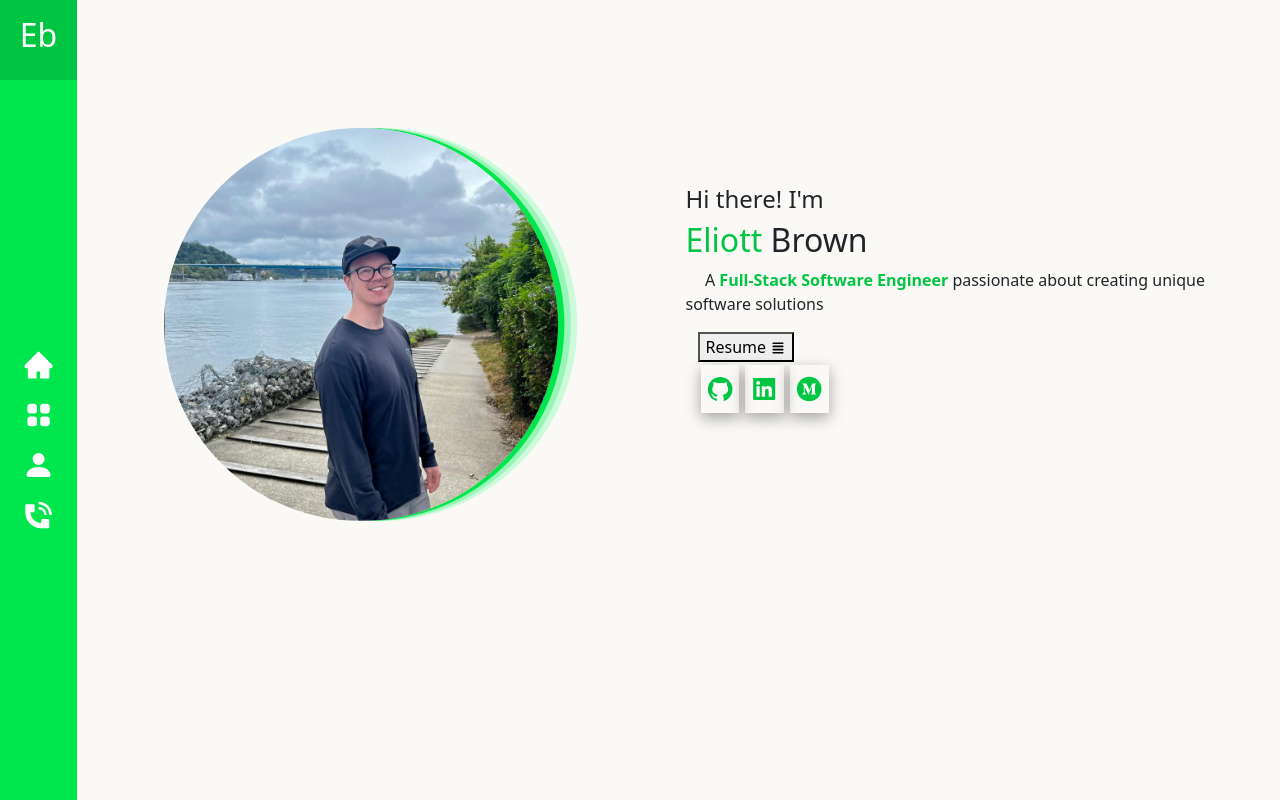
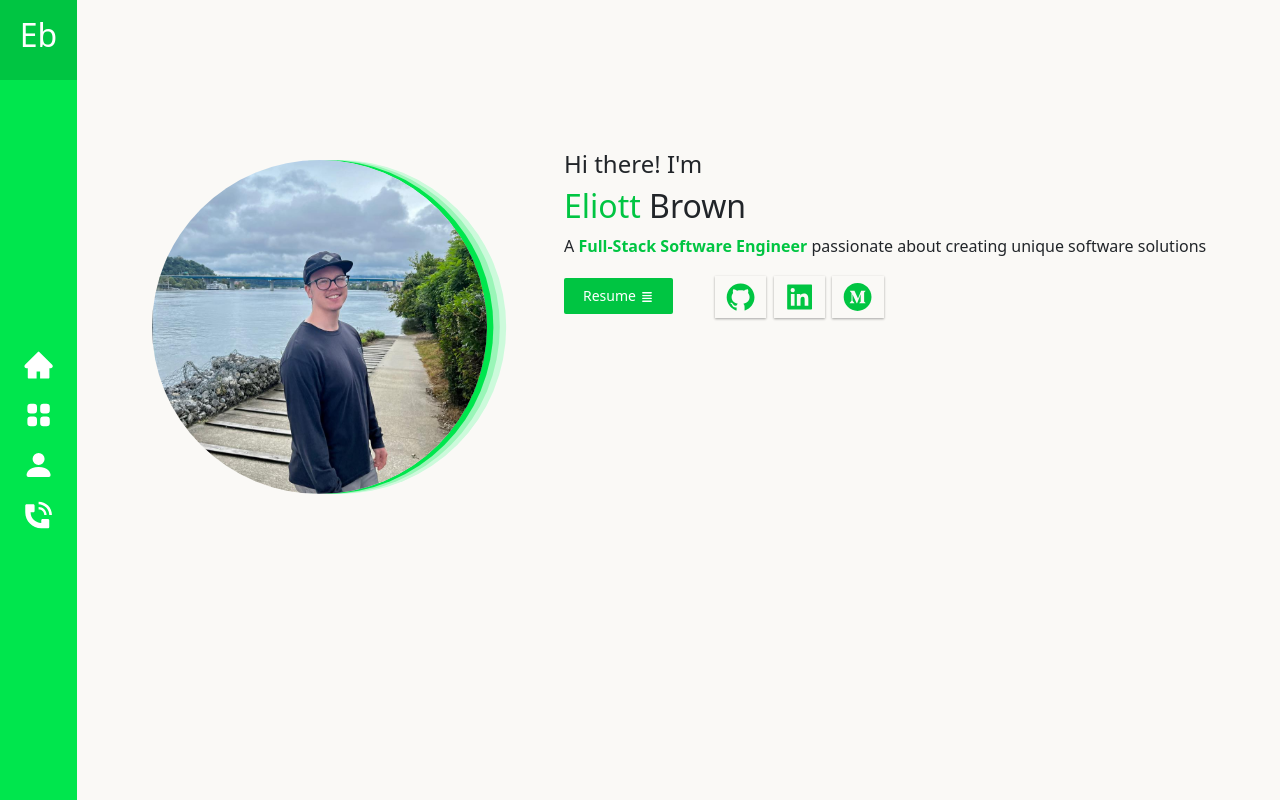
Before and after one commit to elilogbro/portfolio-rails, a React (Create React App) app in the folder client/: page / in a window 1280 px wide. Built offline with nearby package versions, Linux system fonts and the light colour scheme.

Commit message:
styled dropdown with styled components

```diff
--- a/client/package.json
+++ b/client/package.json
@@ -11,7 +11,8 @@
     "react-router-bootstrap": "^0.26.2",
     "react-router-dom": "^6.4.3",
     "react-scripts": "5.0.1",
-    "sass": "^1.56.1"
+    "sass": "^1.56.1",
+    "styled-components": "^5.3.6"
   },
   "scripts": {
     "start": "react-scripts start",
--- a/client/src/components/Dropdown.js
+++ b/client/src/components/Dropdown.js
@@ -1,9 +1,15 @@
+import {
+    Container,
+    List,
+    ListItem
+} from '../styles/DropdownStyles';
+
 function Dropdown() {
 
     return (
-        <div className="dropdown">
-            <ul>
-                <li name="view">View</li>
+        <Container>
+            <List>
+                <ListItem>View</ListItem>
                 <a
                     href={'/resume.pdf'}
                     download="EliottBrownResume"
@@ -14,10 +20,10 @@ function Dropdown() {
                         color: 'black'
                     }}
                 >
-                    <li>Download</li>
+                    <ListItem>Download</ListItem>
                 </a>
-            </ul>
-        </div>
+            </List>
+        </Container>
     )
 }
 
--- a/client/src/components/Home.js
+++ b/client/src/components/Home.js
@@ -1,13 +1,17 @@
 import React, { useState } from 'react';
 import Image from 'react-bootstrap/Image';
-import Container from 'react-bootstrap/Container';
 import Col from 'react-bootstrap/Col';
-import Row from 'react-bootstrap/Row';
 import { AiFillGithub } from 'react-icons/ai';
 import { AiFillLinkedin } from 'react-icons/ai';
 import { AiFillMediumCircle } from 'react-icons/ai';
 import { HiViewList } from 'react-icons/hi';
 import Dropdown from './Dropdown';
+import {
+    Container,
+    LinksContainer,
+    Column,
+    Button
+} from '../styles/HomeStyles';
 
 function Home() {
 
@@ -18,7 +22,7 @@ function Home() {
     }
 
     return (
-        <Container fluid className="mt-5">
+        <Container>
             <Col className="text-center">
                 <Image
                     roundedCircle
@@ -31,50 +35,25 @@ function Home() {
                     <h4>Hi there! I'm</h4>
                     <h2><span style={{color: "#00C542"}}>Eliott</span> Brown</h2>
                     <p>A <strong><span style={{color: "#00C542"}}>Full-Stack Software Engineer</span></strong> passionate about creating unique software solutions</p>
-                    <Container className="link-container">
-                        <Col>
-                            <button onClick={handleButtonClick}>Resume <HiViewList /></button>
+                    <LinksContainer>
+                        <Column>
+                            <Button onClick={handleButtonClick}>
+                                Resume <HiViewList />
+                            </Button>
                             {clicked && <Dropdown />}
-                        </Col>
-                        <Col>
+                        </Column>
+                        <Column>
                             <a href="https://github.com/elilogbro">
-                                <AiFillGithub
-                                    style={{
-                                        width: "3vw",
-                                        color: "#00C542",
-                                        height: "6vh",
-                                        padding: "0.4vw",
-                                        margin: "0.25vw",
-                                        boxShadow: "rgba(0, 0, 0, 0.35) 0px 5px 15px"
-                                    }}
-                                />
+                                <AiFillGithub className="icon" />
                             </a>
                             <a href="https://www.linkedin.com/in/eli-in-tech/">
-                                <AiFillLinkedin
-                                    style={{
-                                        width: "3vw",
-                                        color: "#00C542",
-                                        height: "6vh",
-                                        padding: "0.4vw",
-                                        margin: "0.25vw",
-                                        boxShadow: "rgba(0, 0, 0, 0.35) 0px 5px 15px"
-                                    }}
-                                />
+                                <AiFillLinkedin className="icon" />
                             </a>
                             <a href="https://medium.com/@elilogbro">
-                                <AiFillMediumCircle
-                                    style={{
-                                        width: "3vw",
-                                        color: "#00C542",
-                                        height: "6vh",
-                                        padding: "0.4vw",
-                                        margin: "0.25vw",
-                                        boxShadow: "rgba(0, 0, 0, 0.35) 0px 5px 15px"
-                                    }}
-                                />
+                                <AiFillMediumCircle className="icon" />
                             </a>
-                        </Col>
-                    </Container>
+                        </Column>
+                    </LinksContainer>
                 </Col>
             </Col>
         </Container>
--- a/client/src/custom.scss
+++ b/client/src/custom.scss
@@ -46,42 +46,32 @@ $body-bg: #FAF9F6;
 }
 
 .image {
-    width: 36%;
+    width: 30%;
     border-radius:50%;
     box-shadow: 0.5vw 0 0 0px #00e64d, 1vw 0 0 0px #99F5B7, 1.5vw 0 0 0px #CCFADB;
     margin: 2em;
-    margin-right: 10vw;
-    margin-top: 10vh;
+    margin-right: 6vw;
+    margin-top: 20vh;
 }
 
 .details-container {
-    align-self: center;
+    align-self: self-end;
+    margin-bottom: 7vh;
+    height: 40vh;
+    text-align: left;
 }
 
-.dropdown {
-    // position: absolute;
-    top: 100%;
-    left: 0;
-    z-index: 2;
-    border: 1px solid rgba(0, 0, 0, 0.04);
-    box-shadow: 0 16px 24px 2px rgba(0, 0, 0, 0.14);
-    width: 6vw;
+.icon {
+    width: 4vw;
+    color:  #00C542;
+    height: 5.25vh;
+    padding: 0.4vw;
+    margin: 0.3vw;
+    margin-top: 0.2vw;
+    margin-bottom: 0;
+    box-shadow: 0 1px 3px rgba(0,0,0,0.12), 0 1px 2px rgba(0,0,0,0.24);
 }
 
-ul {
-    list-style: none;
-    padding: 0;
-    margin: 0;
+.icon:hover {
+    color: #00e64d;
 }
-
-li {
-    padding: 4px 4px;
-}
-
-li:hover {
-    cursor: pointer;
-}
-
-.links-container {
-    display: flex;
-}
--- /dev/null
+++ b/client/src/styles/DropdownStyles.js
@@ -0,0 +1,23 @@
+import styled from 'styled-components';
+
+export const Container = styled.div`
+    top: 100%;
+    left: 0;
+    z-index: 2;
+    border: 1px solid rgba(0, 0, 0, 0.04);
+    box-shadow: 0 16px 24px 2px rgba(0, 0, 0, 0.14);
+    width: auto;
+`;
+
+export const List = styled.ul`
+    list-style: none;
+    padding: 0;
+    margin: 0;
+`;
+export const ListItem = styled.li`
+    padding: 4px 4px;
+    &:hover{
+        background-color: #ececec;
+        cursor: pointer;
+    }
+`;
--- /dev/null
+++ b/client/src/styles/HomeStyles.js
@@ -0,0 +1,39 @@
+import styled from 'styled-components';
+
+export const Container = styled.div`
+    display: flex;
+`;
+
+export const LinksContainer = styled.div`
+    display: flex;
+    justify-content: left;
+    width: 100%;
+    margin-right: 0;
+    align-items: flex-start;
+`;
+
+export const Column = styled.div`
+
+`
+
+export const Button = styled.button`
+    display: inline-block;
+    outline: none;
+    cursor: pointer;
+    font-weight: 500;
+    border: 1px solid transparent;
+    border-radius: 2px;
+    height: 36px;
+    line-height: 34px;
+    font-size: 14px;
+    color: #ffffff;
+    background-color: #00C542;
+    transition: background-color 0.2s ease-in-out 0s, opacity 0.2s ease-in-out 0s;
+    padding: 0 18px;
+    :hover {
+        color: #ffffff;
+        background-color: #00e64d;
+    }
+    margin-right: 3vw;
+    margin-top: 0.5vh;
+`;
```
Also changed, not shown: client/src/styles/HoverStyles.css (added), 1 other file (tests, documents, lock files or other folders).
